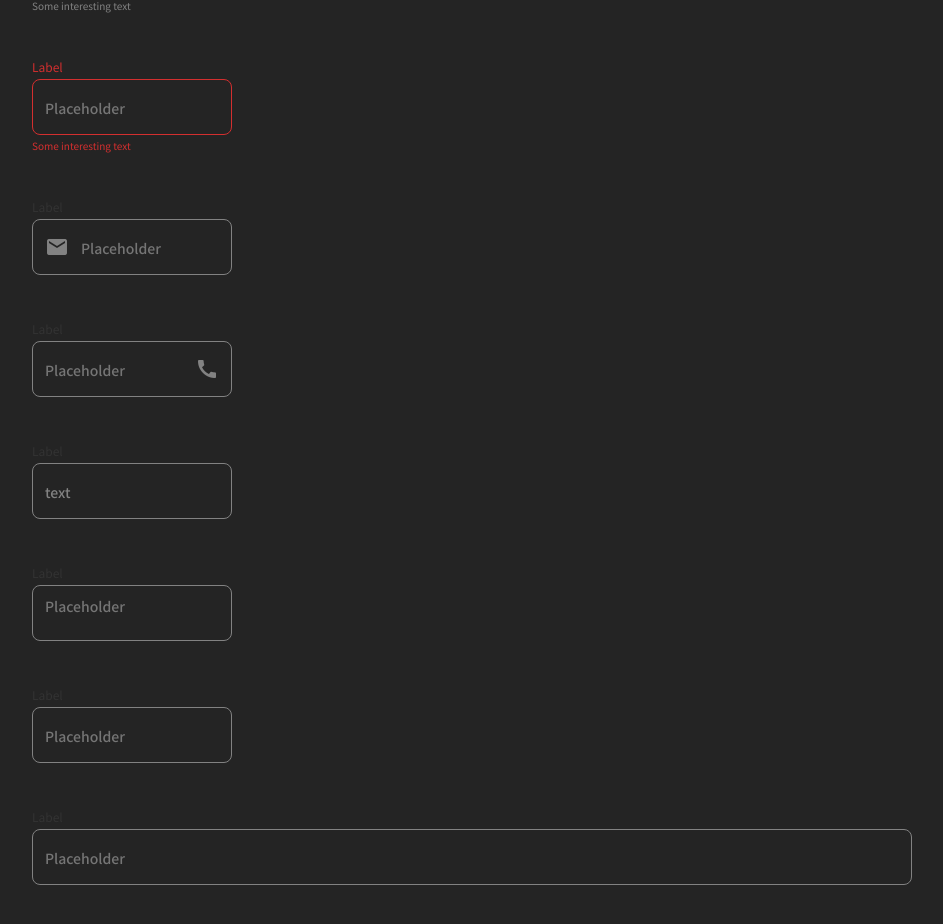
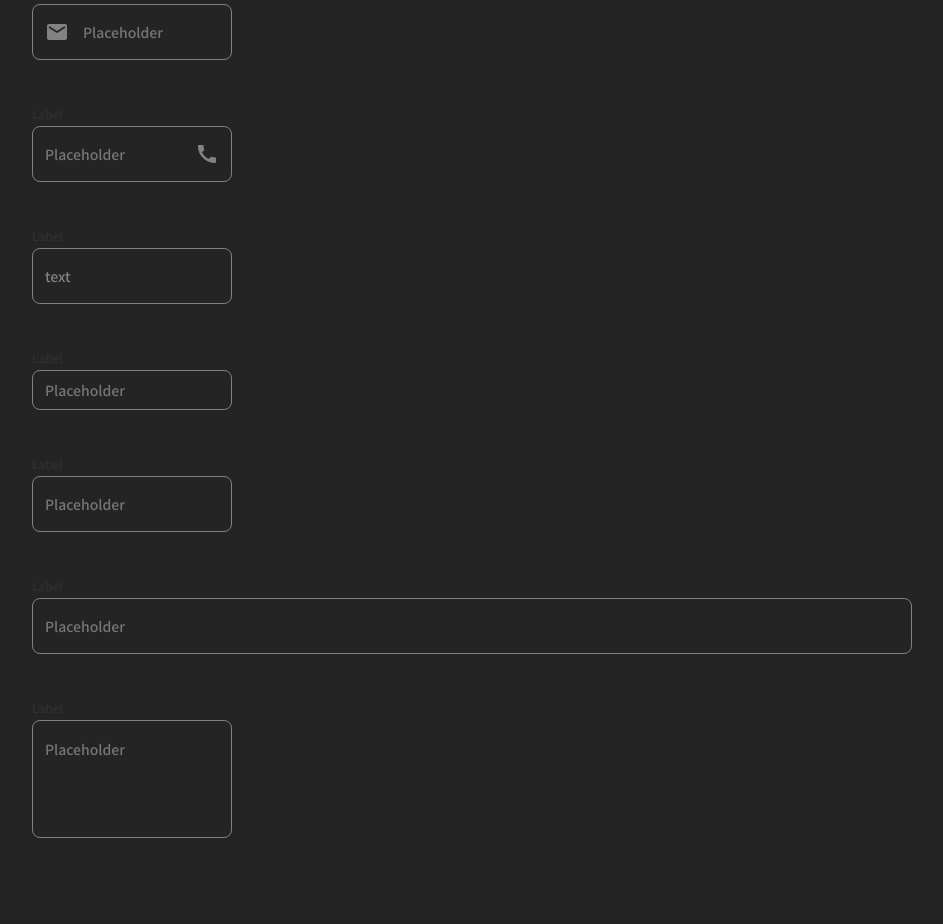
Before and after one commit to Adrian-Oliveira/-devChallenges__buttonComponent-Adrian-Oliveira-devChallenges__inputComponent, a React (Vite) app: page / in a window 1280 px wide. Shown: the part 838-1762 px from the top of the page, without its empty margins (168-1111 px from the left). Built offline with nearby package versions, Linux system fonts and the light colour scheme.

Commit message:
MultiRow input finished

```diff
--- a/src/App.tsx
+++ b/src/App.tsx
@@ -7,7 +7,8 @@ function App() {
 
   return (
     <div className="App">
-      <Input rows={4} />
+      <h1>Input</h1>
+
 
       <Input/>
       <Input error/>
@@ -20,6 +21,7 @@ function App() {
       <Input size='sm' />
       <Input size='md' />
       <Input fullWidth />
+      <Input rows={4} />
 
     </div>
   )
--- a/src/components/Input/Input.tsx
+++ b/src/components/Input/Input.tsx
@@ -40,16 +40,18 @@ const Input = forwardRef<Ref,Props >(({label ="Label", className="", placeHolder
                 </span>
                 :null}
 
+
             <label className={`
                                 ${disabled?'inputComponent__inputContainer--disabled':
-                                 error?'inputComponent__inputContainer--error':
-                                 'inputComponent__inputContainer'}
+                                  error?'inputComponent__inputContainer--error':
+                                  'inputComponent__inputContainer'}
 
-                                 ${!!size?`inputComponent__inputContainer--${size}`:null}
-                                 ${fullWidth?`inputComponent__inputContainer--fullWidth`:null}
+                                ${!!size?`inputComponent__inputContainer--${size}`:null}
+                                ${fullWidth?`inputComponent__inputContainer--fullWidth`:null}
+                                ${rows>1?'inputComponent__inputContainer--multiRows':''}
+
 
                              `}
-                    style={{height:`${rows*5.6}rem`}}
             >
 
                 {!!startIcon?
@@ -58,13 +60,13 @@ const Input = forwardRef<Ref,Props >(({label ="Label", className="", placeHolder
 
                 <textarea
                     rows={rows}
-                    /* type='text' */
                     name='input'
                     className={`inputComponent__input
                                 ${disabled?'inputComponent__input--disabled':''}
-                                ${!!rows?'inputComponent__input--multiRows':''}
+                                ${rows>1?'inputComponent__input--multiRows':''}
                               `}
 
+                    style={{height: `${rows*2}rem`}}
 
                     disabled={disabled}
                     placeholder={placeHolder}
--- a/src/components/Input/input.scss
+++ b/src/components/Input/input.scss
@@ -24,6 +24,8 @@
         font: normal 500 1.4rem/2rem 'Noto Sans JP';
         color: #828282;
         height: 5.6rem;
+        padding: 1.8rem 1.2rem;
+
 
         border: 0.1rem solid #828282;
         border-radius: 0.8rem;
@@ -42,13 +44,12 @@
 
     &__input{
         font: normal 500 1.4rem/2rem 'Noto Sans JP';
-        padding: 1.8rem 1.2rem;
         color: #828282;
         width: 100%;
         height: 100%;
 
         resize: none;
-        word-wrap: unset;
+        word-wrap: break-word;
         overflow: hidden;
     }
 
@@ -58,18 +59,21 @@
 .inputComponent{
     &__inputContainer--disabled{
         border: none;
+
+        padding: 1.8rem 1.2rem;
+
+        background: #F2F2F2;
+        /* Gray 5 */
+        border: 1px solid #E0E0E0;
+        border-radius: 8px;
     }
 
     &__input--disabled{
         font: normal 500 1.4rem/2rem 'Noto Sans JP';
-        padding: 1.8rem 1.2rem;
 
         width: 100%;
         height: 100%;
-        background: #F2F2F2;
-        /* Gray 5 */
-        border: 1px solid #E0E0E0;
-        border-radius: 8px;
+
 
     }
 }
@@ -120,12 +124,8 @@
 .inputComponent__inputContainer--disabled{
     display: flex;
     align-items: center;
-    .inputComponent__startIcon{
-        margin-left: 1.2rem;
-    }
-    .inputComponent__endIcon{
-        margin-right: 1.2rem;
-    }
+    gap: 1.4rem;
+
 }
 
 
@@ -133,17 +133,14 @@
     &--sm{
         width: 20rem;
         height: 4rem;
-        .inputComponent__input{
-            padding: 1rem 1.2rem;
-        }
+        padding: 1rem 1.2rem;
+
     }
 
     &--md{
         width: 20rem;
         height: 5.6rem;
-        .inputComponent__input{
-            padding: 1.8rem 1.2rem;
-        }
+        padding: 1.8rem 1.2rem;
     }
 }
 
@@ -156,7 +153,12 @@
     width:100%;
 }
 
-/* .inputComponent__input--multiRows{
+
+.inputComponent__inputContainer--multiRows{
+    height: fit-content;
+}
+.inputComponent__input--multiRows{
+    padding: none;
     word-wrap:break-word;
-    overflow:visible;
-}    */
+    overflow:hidden;
+}
```
